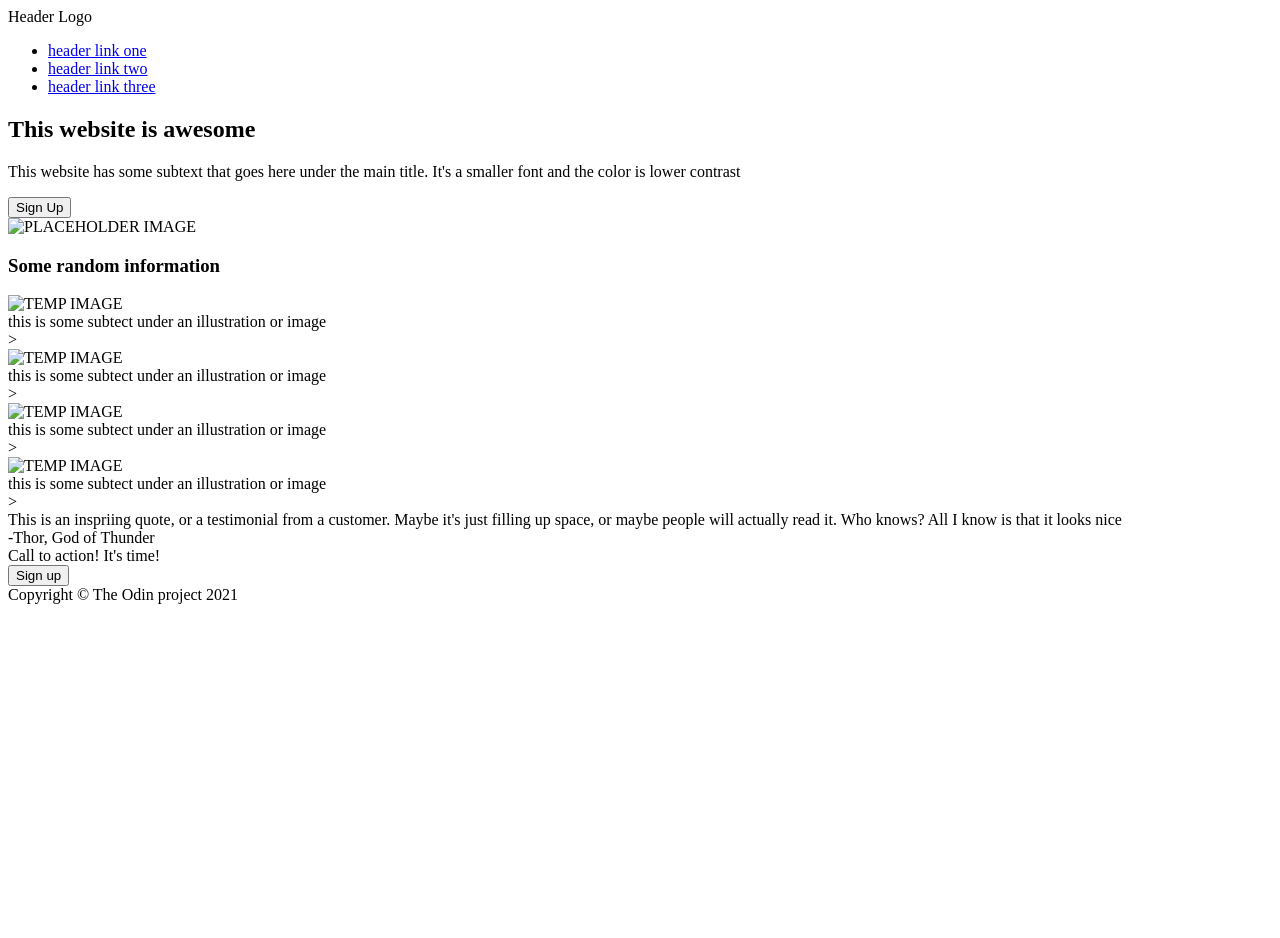
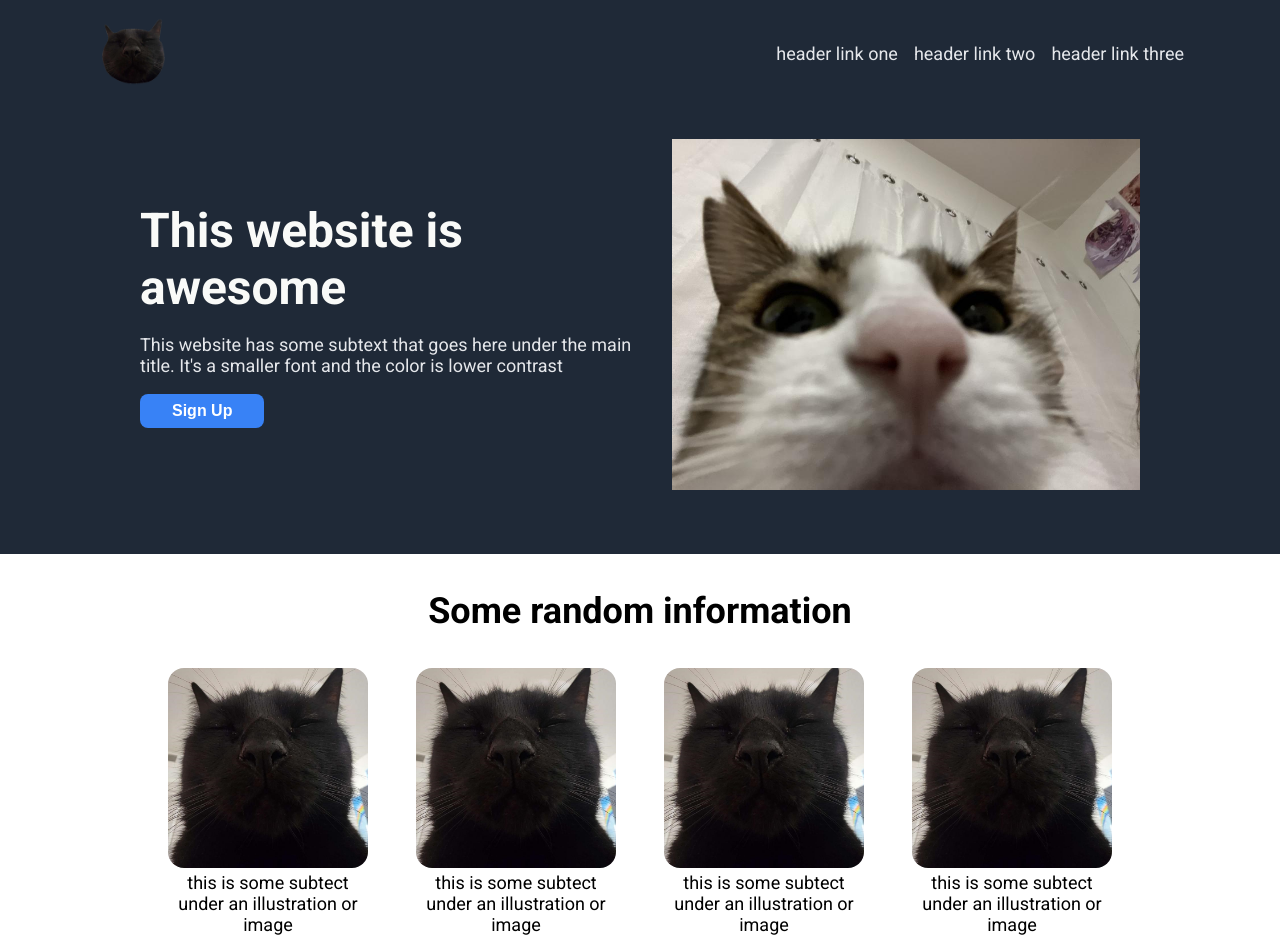
Before and after one commit to maplemoople/landing-page, a plain HTML site: page index.html in a window 1280 px wide. Shown: the top 938 px of the page. Before the commit the page ends 800 px from the top, so only its background shows below. Drawn offline with Linux system fonts and the light colour scheme.

Commit message:
edited index, filled styles, added 3 pictures

```diff
--- a/index.html
+++ b/index.html
@@ -2,58 +2,68 @@
 <html lang="en">
 <head>
     <meta charset="UTF-8">
+    <meta http-equiv="X-UA-Compatible" content="IE=edge">
     <meta name="viewport" content="width=device-width, initial-scale=1.0">
     <title>rarrow</title>
     <link rel="stylesheet" href="./styles.css">
+    <link rel="preconnect" href="https://fonts.googleapis.com">
+    <link rel="preconnect" href="https://fonts.gstatic.com" crossorigin>
+    <link href="https://fonts.googleapis.com/css2?family=Roboto:ital,wght@0,100;0,300;0,400;0,500;0,700;0,900;1,100;1,300;1,400;1,500;1,700;1,900&display=swap" rel="stylesheet">
 </head>
 <body>
     <div class="one">
         <div class="header">
-            <div>Header Logo</div>
+            <img src="./images/floatingoswald.png" alt="oswald the cat">
             <ul>
-                <li><a href="./">header link one</a></li>
-                <li><a href="./">header link two</a></li>
-                <li><a href="./">header link three</a></li>
+                <li><a href="#">header link one</a></li>
+                <li><a href="#">header link two</a></li>
+                <li><a href="#">header link three</a></li>
             </ul>
         </div>
         <div class="hero">
             <div class="text">
-                <h2>This website is awesome</h2>
-                <p>This website has some subtext that goes here under the main title. It's a smaller font and the color is lower contrast</p>
-                <button>Sign Up</button>
+                <h2 class="hero-big">This website is awesome</h2>
+                <p class="hero-small">This website has some subtext that goes here under the main title. It's a smaller font and the color is lower contrast</p>
+                <button class="hero-button">Sign Up</button>
             </div>
-            <img src="" alt="PLACEHOLDER IMAGE">
+            <img src="./images/therat.jpg" alt="PLACEHOLDER IMAGE">
         </div>
     </div>
     <div class="two">
         <h3>Some random information</h3>
+        <div class="wrapper">
             <div class="info">
-            <img src="" alt="TEMP IMAGE">
-            <div class="text">this is some subtect under an illustration or image</div>>
+                <img src="./images/oswaldsquared.jpg" alt="TEMP IMAGE">
+                <div class="text">this is some subtect under an illustration or image</div>
             </div>
             <div class="info">
-            <img src="" alt="TEMP IMAGE">
-            <div class="text">this is some subtect under an illustration or image</div>>
+                <img src="./images/oswaldsquared.jpg" alt="TEMP IMAGE">
+                <div class="text">this is some subtect under an illustration or image</div>
             </div>
             <div class="info">
-            <img src="" alt="TEMP IMAGE">
-            <div class="text">this is some subtect under an illustration or image</div>>
+                <img src="./images/oswaldsquared.jpg" alt="TEMP IMAGE">
+                <div class="text">this is some subtect under an illustration or image</div>
             </div>
             <div class="info">
-            <img src="" alt="TEMP IMAGE">
-            <div class="text">this is some subtect under an illustration or image</div>>
+                <img src="./images/oswaldsquared.jpg" alt="TEMP IMAGE">
+                <div class="text">this is some subtect under an illustration or image</div>
+            </div>
         </div>
     </div>
     <div class="three">
-        <div class="quote">This is an inspriing quote, or a testimonial from a customer. Maybe it's just filling up space, or maybe people will actually read it. Who knows? All I know is that it looks nice</div>
+        <div>
+            <div class="quote">This is an inspring quote, or a testimonial from a customer. Maybe it's just filling up space, or maybe people will actually read it. Who knows? All I know is that it looks nice</div>
             <div class="signing">-Thor, God of Thunder</div>
         </div>
+    </div>
     <div class="four">
+        <div class="card">
             <div class="card-info">
                 <div class="attention">Call to action! It's time!</div>
-            <div class="Sign up for our product by chlicking that button right over there!"></div>
+                <div class="desc">Sign up for our product by clicking that button right over there!</div>
             </div>
             <button class="sign-up">Sign up</button>
+        </div>
     </div>
     <div class="footer">
         <div class="footer-text">Copyright © The Odin project 2021</div>
--- a/styles.css
+++ b/styles.css
@@ -0,0 +1,196 @@
+body{
+    font-family: 'Roboto', sans-serif;
+    margin: 0;
+}
+
+.one{
+    width: 100%;
+    display: flex;
+    flex-direction: column;
+    align-items: center;
+    background-color: #1F2937;
+    color: #F9FAF8;
+}
+
+.header{
+    width: 85%;
+    display: flex;
+    justify-content: space-between;
+    align-items: center;
+    padding: 1rem;
+    margin-bottom: 1rem;
+}
+
+a{
+    text-decoration: none;
+    color: #E5E7EB;
+    font-size: 18px;
+}
+
+.header > ul{
+    display: flex;
+    list-style-type: none;
+    gap: 1rem;
+    margin: 0;
+    padding: 0;
+}
+
+.header > img{
+    max-width: 75px;
+    height: auto;
+}
+
+.hero{
+    max-width: 1000px;
+    display: flex;
+    align-items: center;
+    justify-content: center;
+    flex: auto;
+    flex-wrap: wrap;
+    margin-bottom: 3rem;
+    padding: 1rem;
+    gap: 2rem;
+}
+
+.hero > .text{
+    display: flex;
+    flex-direction: column;
+    align-items: flex-start;
+    justify-content: start;
+    max-width: 500px;
+}
+
+.hero > img{
+    max-width: 468px;
+    height: auto;
+}
+
+.hero-big{
+    font-size: 48px;
+    font-style: 700;
+    margin: 0;
+}
+.hero-small{
+    font-size: 18px;
+    color: #E5E7EB;
+}
+.hero-button{
+    background-color: #3882f6;
+    cursor: pointer;
+    padding: 0.5rem 2rem;
+    border-radius: 8px;
+    border: 0px;
+    font-size: 16px;
+    font-weight: bold;
+    color: white;
+}
+
+.two{
+    display: flex;
+    flex-direction: column;
+    align-items: center;
+    justify-content: center;
+    margin-bottom: 3rem;
+}
+
+.two > h3{
+    font-size: 36px;
+    font-weight: 700;
+}
+
+.two > .wrapper{
+    display: flex;
+    align-items: center;
+    justify-content: center;
+    gap: 3rem;
+    flex-wrap: wrap;
+}
+
+.two > .wrapper > .info{
+    max-width: 200px;
+    text-align: center;
+    font-size: 18px;
+}
+
+.two > .wrapper > .info > img{
+    max-width: 200px;
+    height: auto;
+    border-radius: 16px;
+}
+
+.three{
+    background-color: #E5E7EB;
+    display: flex;
+    flex-direction: column;
+    align-items: center;
+    justify-content: center;
+    margin-bottom: 3rem;
+    padding: 16px;
+}
+
+.three > div{
+    max-width: 800px;
+}
+
+.three > div > .quote{
+    text-align: left;
+    color: #1f2937;
+    font-size: 36px;
+    font-weight: 300;
+    font-style: italic;
+
+}
+
+.three > div > .signing{
+    text-align: right;
+    color: #1f2937;
+    font-size: 18px;
+    font-weight: 700;
+}
+
+.four{
+    display: flex;
+    align-items: center;
+    justify-content: center;
+}
+
+.four > .card{
+    width: 1000px;
+    margin-bottom: 3rem;
+    display: flex;
+    align-items: center;
+    justify-content: space-evenly;
+    padding: 50px 0px;
+    border-radius: 16px;
+    background-color: #3882f6;
+    color: #F9FAF8;
+}
+
+.card-info > .attention{
+    font-size: 24px;
+    font-weight: 500;
+}
+
+.card-info > .desc{
+    font-size: 16px;
+    font-weight: 300;
+    color:#E5E7EB
+}
+
+.card > .sign-up{
+    background-color: #3882f6;
+    cursor: pointer;
+    padding: 6px 32px;
+    border-radius: 8px;
+    border: 2px solid white;
+    font-size: 16px;
+    font-weight: 700;
+    color: white;
+}
+
+.footer{
+    background-color: #1F2937;
+    color: #F9FAF8;
+    text-align: center;
+    padding: 32px;
+}
```
Also changed, not shown: images/floatingoswald.png (added), images/oswaldsquared.jpg (added), images/therat.jpg (added). Lines whose indentation alone changed are shown as unchanged.
